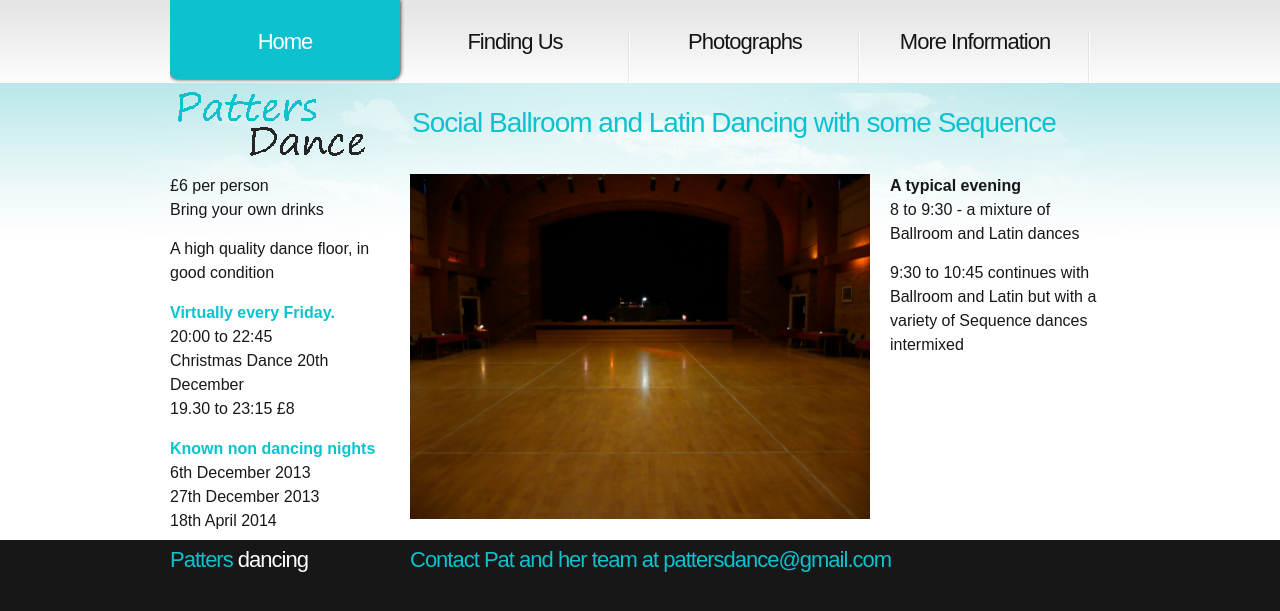
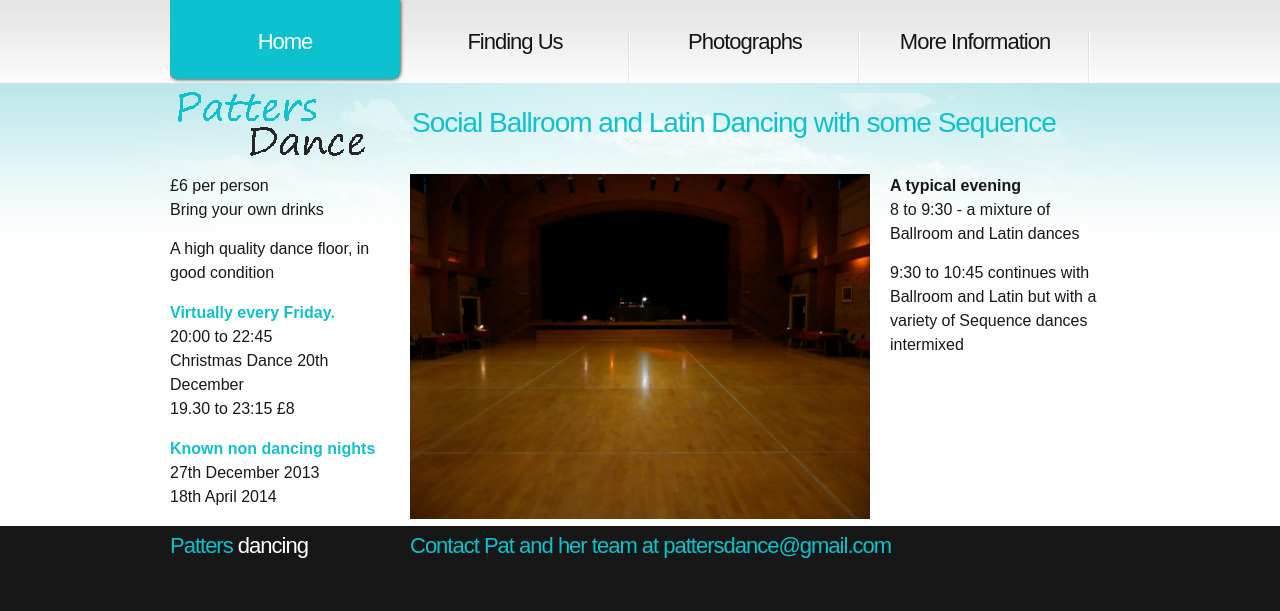
Before and after one commit to ramsayd/patters, a Jekyll site: the page built from 00_index.md, in a window 1280 px wide. Shown: the top 611 px of the page. Built offline with Jekyll 4.4.1, drawn with Linux system fonts in a browser that asks for light colours.

Commit message:
Update 00_index.md

```diff
--- a/00_index.md
+++ b/00_index.md
@@ -13,7 +13,6 @@ permalink: "index.html"
 	<dt>Christmas Dance 20th December</dt>
 	<dt>19.30 to 23:15      £8</dt>
 	<dt class="heading-text non-dancing">Known non dancing nights</dt>
-	<dt>6th December 2013</dt>
 	<dt>27th December 2013</dt>
 	<dt>18th April 2014</dt></dl>
 
```
